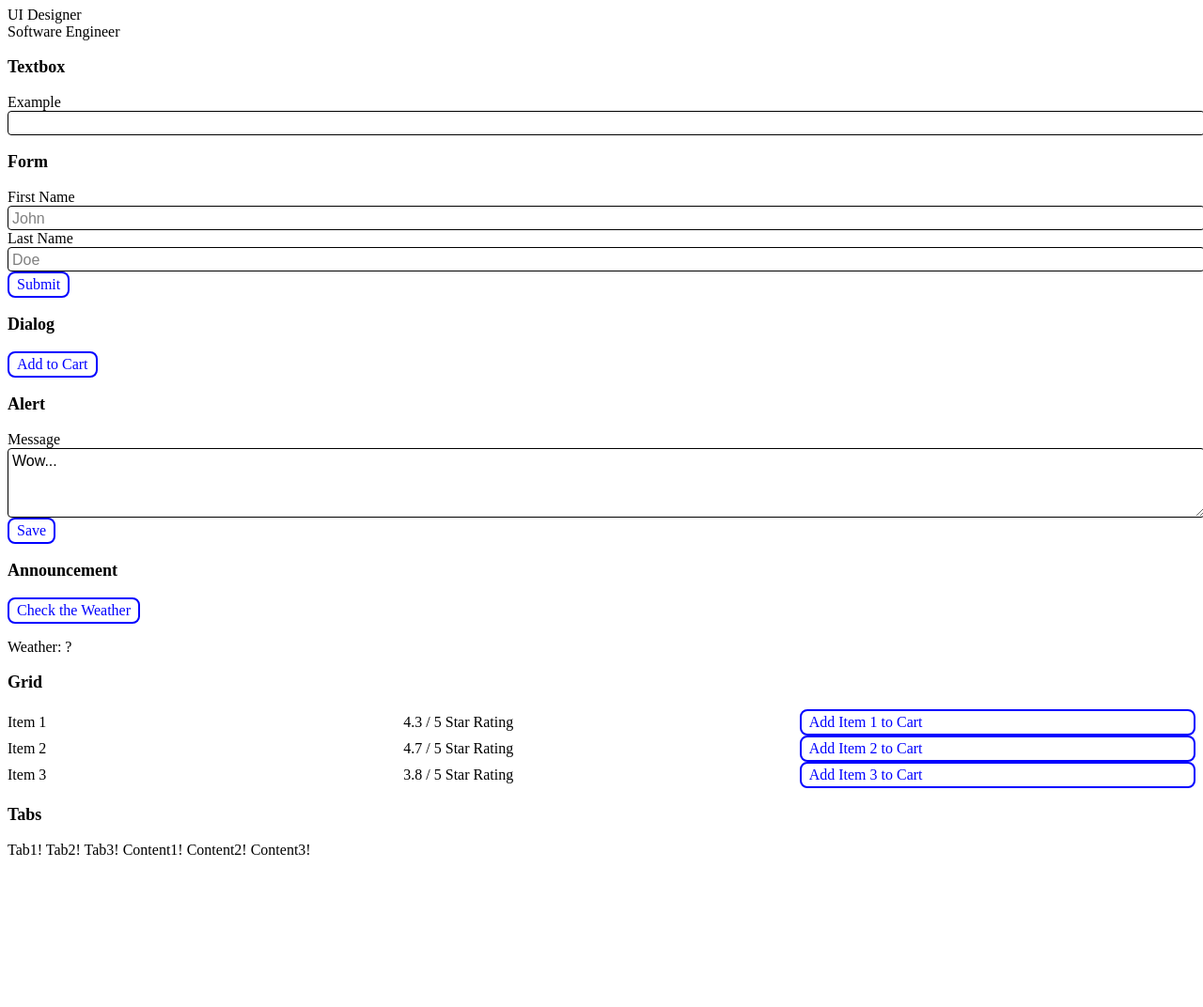
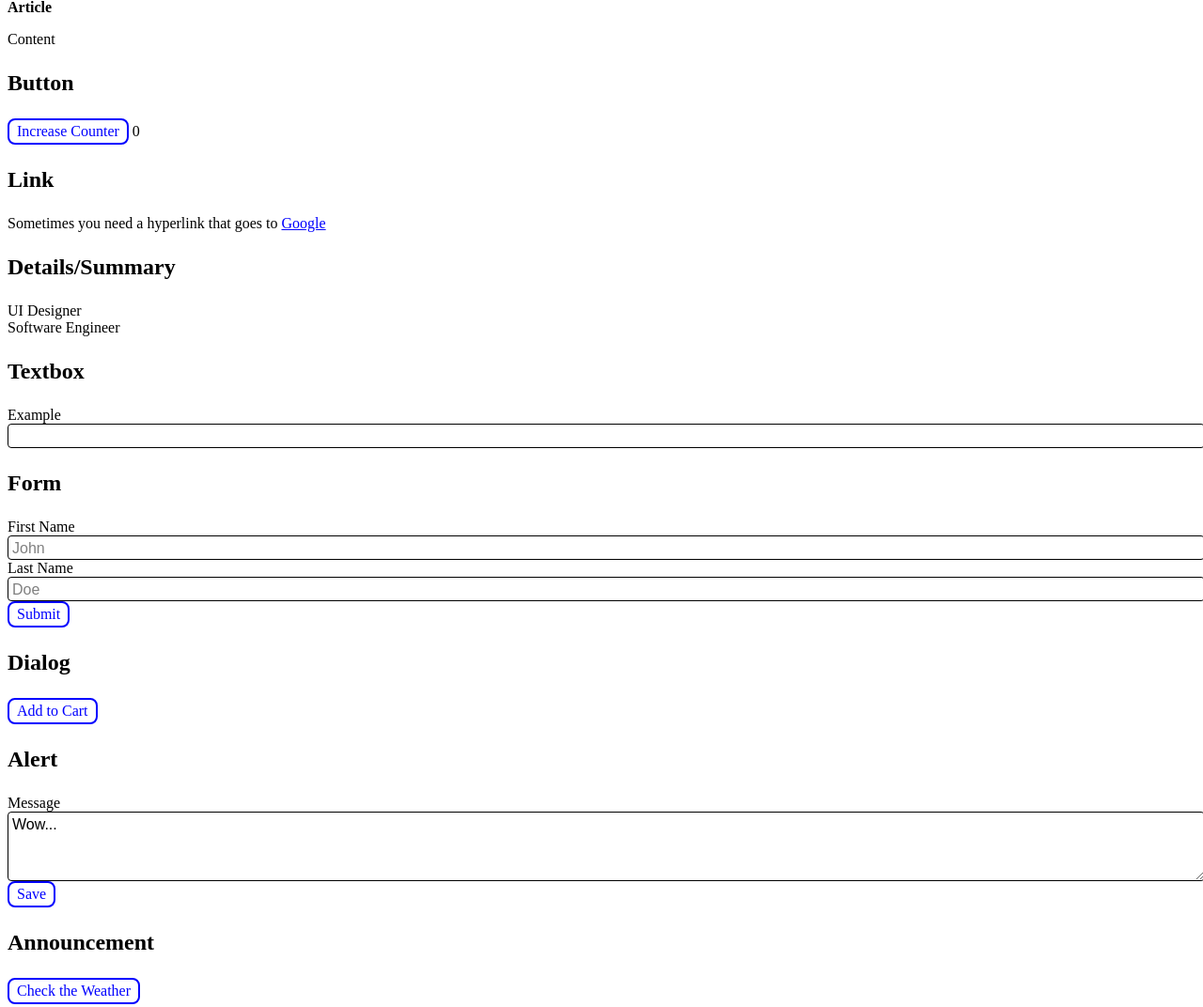
Before and after one commit to michaelcpuckett/ax-elements, a website: page index.html in a window 1280 px wide. Shown: the part 192-1264 px from the top of the page at 94% size. Before the commit the page ends 1114 px from the top, so only its background shows below. Drawn offline with Linux system fonts and the light colour scheme.

Commit message:
Tabs and link

```diff
--- a/article.mjs
+++ b/article.mjs
@@ -4,7 +4,6 @@ export default class AXArticle extends AXRegion {
   constructor() {
     super()
     this._regionEl.setAttribute('role', 'article')
-    this._titleEl.setAttribute('aria-level', '3') // TODO inherit?
   }
 }
 
--- a/index.html
+++ b/index.html
@@ -29,8 +29,10 @@
 <script type="module">
   import './region.mjs'
   import './main.mjs'
+  import './section.mjs'
   import './article.mjs'
   import './button.mjs'
+  import './link.mjs'
   import './details.mjs'
   import './summary.mjs'
   import './dialog.mjs'
@@ -41,6 +43,9 @@
   import './grid.mjs'
   import './row.mjs'
   import './cell.mjs'
+  import './tabs.mjs'
+  import './tablist.mjs'
+  import './tab.mjs'
   window.checkWeather = function() {
     const type = [
       'Dreary',
@@ -63,6 +68,13 @@
 </script>
 <body role="document" aria-busy="true">
 <ax-main ax-title="AX Elements" ax-cloak>
+  <ax-article ax-title="Regions">
+    <ax-section ax-title="Section">
+      <ax-article ax-title="Article">
+        <p>Content</p>
+      </ax-article>
+    </ax-article>
+  </ax-article>
   <ax-article ax-title="Button">
     <ax-button
       onclick="(function handleClick () {
@@ -74,6 +86,12 @@
     <output data-el="button-output">
       0
     </output>
+  </ax-article>
+  <ax-article ax-title="Link">
+    Sometimes you need a hyperlink that goes to
+    <ax-link ax-url="https://www.google.com">
+      Google
+    </ax-link>
   </ax-article>
   <ax-article ax-title="Details/Summary">
     <ax-details>
--- /dev/null
+++ b/link.mjs
@@ -0,0 +1,47 @@
+import AXElement from './element.mjs'
+
+const template = window.document.createElement('template')
+template.innerHTML = `
+  <style>
+    :host(*) {
+      color: var(--ax-interactive-color);
+      text-decoration: underline;
+      cursor: pointer;
+    }
+  </style>
+  <slot></slot>
+`
+
+window.document.body.append(template)
+
+window.customElements.define('ax-link', class extends AXElement {
+  constructor() {
+    super(template)
+    this.role = 'link'
+    this.tabIndex = '0'
+    this.addEventListener('click', event => {
+      if (!event.defaultPrevented) {
+        window.location.assign(this.getAttribute('ax-url'))
+      }
+    })
+  }
+  static get observedAttributes() {
+    return [
+      'ax-url'
+    ]
+  }
+  attributeChangedCallback(attributeName, prev, value) {
+    switch (attributeName) {
+      case 'ax-url': {
+        if (!value) {
+          this.remove()
+          throw new Error('AXLinkError', {
+            message: 'ax-url attribute is required'
+          })
+        }
+      }
+      break
+      default: return
+    }
+  }
+})
--- a/region.mjs
+++ b/region.mjs
@@ -27,9 +27,14 @@ template.innerHTML = `
     aria-labelledby="title">
     <span
       role="heading"
-      aria-level="2"
+      aria-level="1"
       id="title"
       data-el="title">
+      <slot
+        data-el="title-slot"
+        name="title">
+        Untitled
+      </slot>
     </span>
     <slot></slot>
   </div>
@@ -38,20 +43,36 @@ window.document.body.append(template)
 export default class AXRegion extends AXElement {
   constructor() {
     super(template)
+    this.setAttribute('ax-heading-level', '1')
     this._regionEl = this.shadowRoot.querySelector('[data-el="region"]')
     this._titleEl = this.shadowRoot.querySelector('[data-el="title"]')
+    this._titleSlotEl = this.shadowRoot.querySelector('[data-el="title-slot"]')
+  }
+
+  connectedCallback() {
+    setTimeout(() => {
+      ;[...this.querySelectorAll('[ax-heading-level]')].forEach(el => el.setAttribute('ax-heading-level', `${parseInt(this.getAttribute('ax-heading-level'), 10) + 1}`))
+    })
   }
 
   static get observedAttributes() {
     return [
-      'ax-title'
+      'ax-title',
+      'ax-heading-level'
     ]
   }
 
   attributeChangedCallback(attributeName, prev, value) {
     switch (attributeName) {
       case 'ax-title': {
-        this._titleEl.innerText = value
+        this._titleSlotEl.innerText = value
+      }
+      break
+      case 'ax-heading-level': {
+        this._titleEl.setAttribute('aria-level', value)
+        setTimeout(() => {
+          ;[...this.querySelectorAll('[ax-heading-level]')].forEach(el => el.setAttribute('ax-heading-level', `${parseInt(value, 10) + 1}`))
+        })
       }
       break
       default: return
--- /dev/null
+++ b/section.mjs
@@ -0,0 +1,10 @@
+import AXRegion from './region.mjs'
+
+export default class AXSection extends AXRegion {
+  constructor() {
+    super()
+    this._regionEl.setAttribute('role', 'section')
+  }
+}
+
+window.customElements.define('ax-section', AXSection)
--- /dev/null
+++ b/tab.mjs
@@ -0,0 +1,9 @@
+import AXButton from './button.mjs'
+
+window.customElements.define('ax-tab', class extends AXButton {
+  constructor() {
+    super()
+    this.role = 'tab'
+    // this.setAttribute('ax-no-appearance', '')
+  }
+})
--- /dev/null
+++ b/tablist.mjs
@@ -0,0 +1,37 @@
+import AXElement from './element.mjs'
+
+const template = window.document.createElement('template')
+template.innerHTML = `
+  <style>
+    :host(*) {
+      display: grid;
+      grid-auto-flow: column;
+    }
+  </style>
+  <slot name="ax-tab"></slot>
+  <slot></slot>
+`
+window.document.body.append(template)
+
+window.customElements.define('ax-tablist', class extends AXElement {
+  constructor() {
+    super(template)
+    this.role = 'tablist'
+  }
+  connectedCallback() {
+    const children = [...this.children]
+    this._tabSlotEls = children.filter(el => el.matches('ax-tab'))
+    if (!this._tabSlotEls.length) {
+      this.remove()
+      throw new Error('AXTabsError', {
+        message: 'Tabpanels not provided'
+      })
+    }
+    this._tabSlotEls.forEach((el, i) => {
+      if (i === 0) {
+        el.setAttribute('ax-active', '')
+      }
+      el.setAttribute('slot', 'ax-tab')
+    })
+  }
+})
--- /dev/null
+++ b/tabs.mjs
@@ -0,0 +1,45 @@
+import AXElement from './element.mjs'
+
+const template = window.document.createElement('template')
+template.innerHTML = `
+  <style>
+    :host(*) {
+      display: grid;
+    }
+  </style>
+  <slot name="ax-tablist"></slot>
+  <slot name="ax-tabpanel"></slot>
+  <slot></slot>
+`
+window.document.body.append(template)
+
+window.customElements.define('ax-tabs', class extends AXElement {
+  constructor() {
+    super(template)
+    this.role = 'tabs'
+  }
+  connectedCallback() {
+    const children = [...this.children]
+    this._tablistSlotEl = children.find(el => el.matches('ax-tablist'))
+    this._tabpanelSlotEls = children.filter(el => el.matches('ax-tabpanel'))
+    if (!this._tablistSlotEl) {
+      this.remove()
+      throw new Error('AXTabsError', {
+        message: 'Tablist not provided'
+      })
+    }
+    if (!this._tabpanelSlotEls.length) {
+      this.remove()
+      throw new Error('AXTabsError', {
+        message: 'Tabpanels not provided'
+      })
+    }
+    this._tablistSlotEl.setAttribute('slot', 'ax-tablist')
+    this._tabpanelSlotEls.forEach((el, i) => {
+      if (i !== 0) {
+        el.setAttribute('hidden', '')
+      }
+      el.setAttribute('slot', 'ax-tabpanel')
+    })
+  }
+})
```
